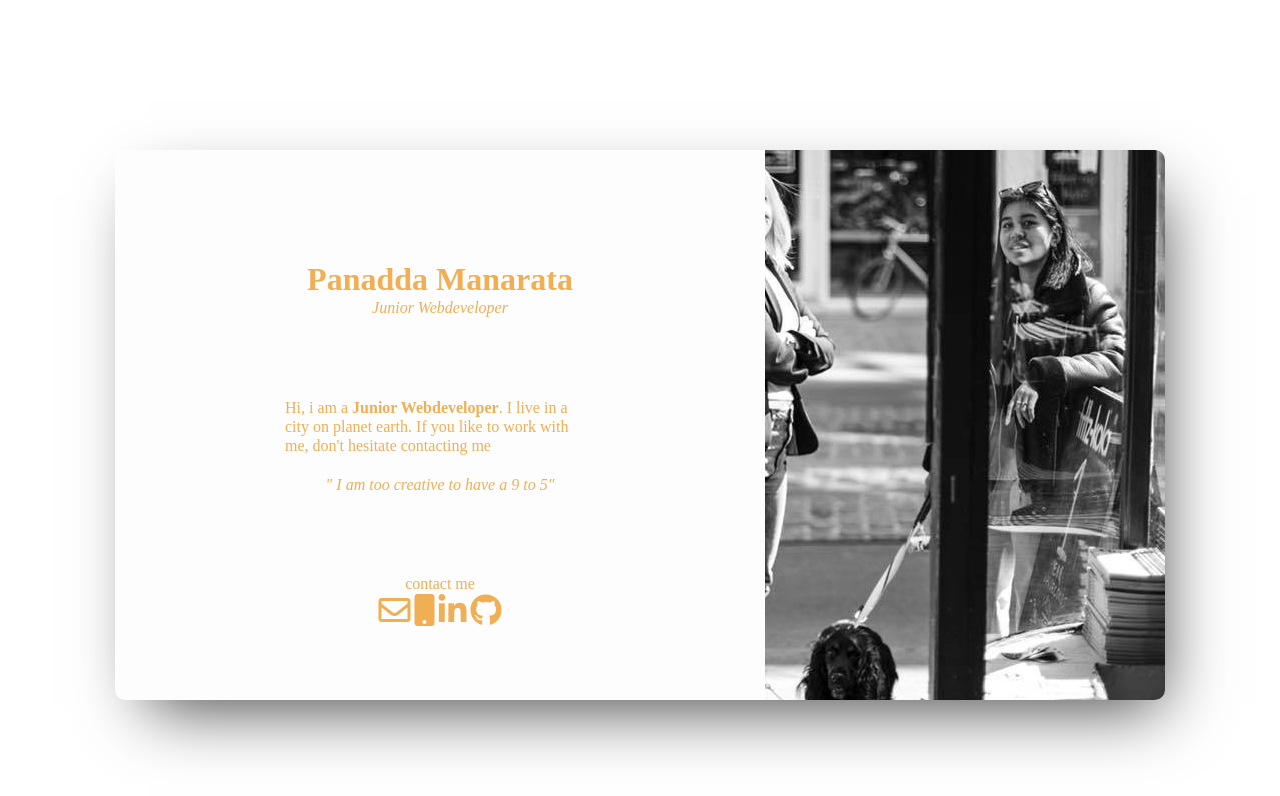
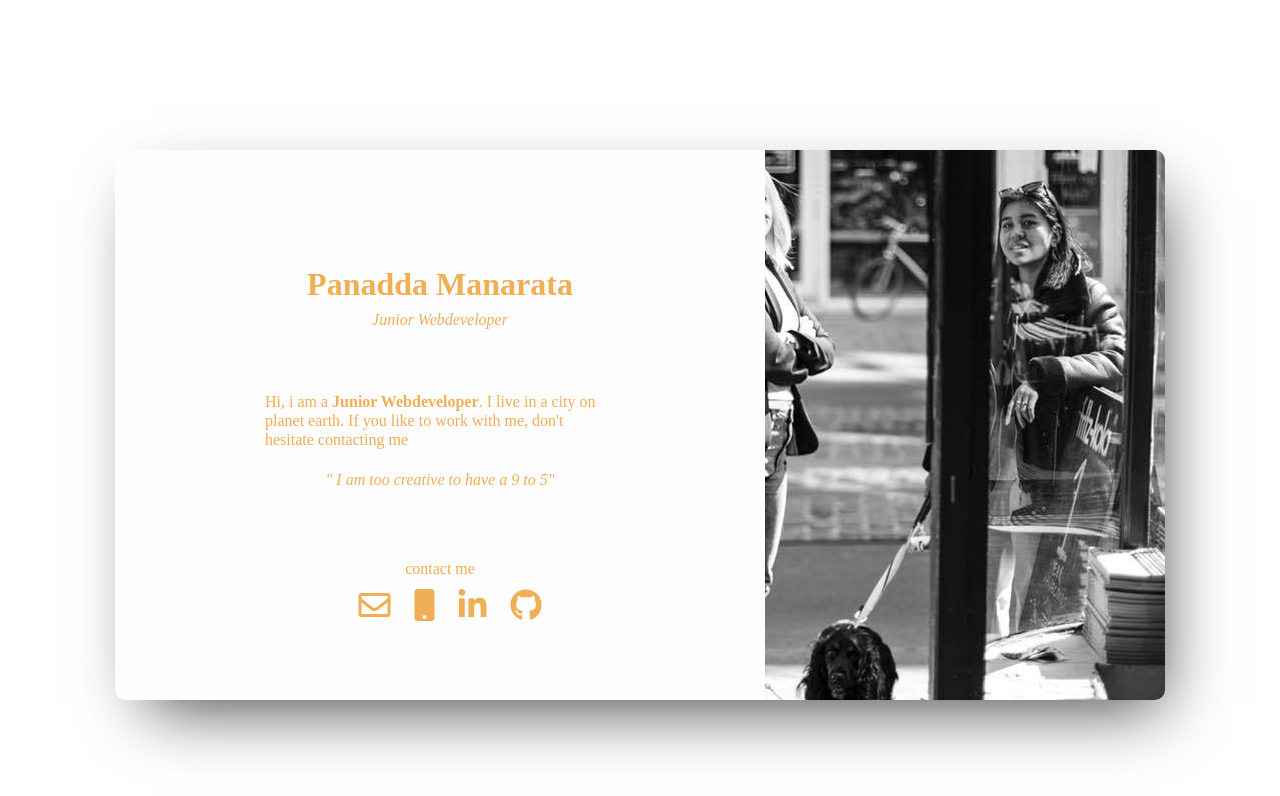
Before and after one commit to PanaddaManarata/Vcard, a plain HTML site: page index.html in a window 1280 px wide. Drawn offline with Linux system fonts and the light colour scheme.

Commit message:
postioning

```diff
--- a/css/style.css
+++ b/css/style.css
@@ -22,44 +22,52 @@
     height: 550px;
     border-radius: 10px;
     position: relative;
-
-    box-shadow: 14px 26px 64px -19px rgba(0,0,0,0.75);
-
+    box-shadow: 14px 26px 64px -19px rgba(0, 0, 0, 0.75);
     top: 150px;
     overflow: hidden;
     background-color: #fdfdfd;
     line-height: 1.2
-
 }
 
 
 
 #info {
-    padding-top: 70px;
+    padding-top: 50px;
     float: left;
     width: 650px;
-
     overflow: hidden;
 
 
 }
 
-.sections{padding: 20px;
+.sections {
     text-align: center;
-    padding-top: 40px;
-    padding-bottom: 40px;
+    padding-top: 60px;
+
 
 }
 
-#secondsection{text-align:left;
-width: 350px; }
+#firstsection {
+    line-height: 1.5;
+}
+
+#secondsection {
+    text-align: left;
+    width: 350px;
+}
 
 
 
+blockquote {
+    text-align: center;
+    margin-top: 20px;
+}
 
-blockquote{text-align: center;
-margin-top: 20px;  }
 
+
+#thirdsection {
+    line-height: 2.5;
+}
 
 
 #photo {
@@ -94,5 +102,6 @@ margin-top: 20px;  }
 }
 
 .bttn {
-    display: inline-block
+    display: inline-block;
+    padding-left: 20px;
 }
--- a/index.html
+++ b/index.html
@@ -24,7 +24,7 @@
             </div>
 
             <div id="secondsection" class="sections">
-                <p>Hi, i am a <strong>Junior Webdeveloper</strong>. I live in a city on planet earth. If you like to work with me, don't hesitate contacting me
+                <p class="iam">Hi, i am a <strong>Junior Webdeveloper</strong>. I live in a city on planet earth. If you like to work with me, don't hesitate contacting me
                 </p>
 
 
@@ -34,14 +34,14 @@
             </div>
 
             <div id="thirdsection" class="sections">
-                <span> contact me</span>
+                <span id="cntct"> contact me</span>
                 <div id="socialemedia">
-                    <div id="mail" class="bttn">
-<a href="mailto:manarata.panadda@gmail.com?Subject=Hi,%20I'd%20like%20to%20work%20with%20you" target="_top"> <i class="far fa-envelope fa-2x"> </i></a>
-                    </div>
-                    <div id="phone" class="bttn"> <a href="tel:0032 484 56 50 99" > <i class="fas fa-mobile fa-2x </f>"></i></a></div>
-                    <div id="linkedin" class="bttn"><a href="https://www.linkedin.com/in/panadda-manarata-150a2b115"> <i class="fab fa-linkedin-in fa-2x"></i> </a> </div>
-                    <div id="github" class="bttn"><a href="https://github.com/PanaddaManarata"><i class="fab fa-github fa-2x"></i></a></div>
+
+<a href="mailto:manarata.panadda@gmail.com?Subject=Hi,%20I'd%20like%20to%20work%20with%20you" target="_top" class="bttn"> <i class="far fa-envelope fa-2x"></i></a>
+
+                     <a href="tel:0032 484 56 50 99"  class="bttn"> <i class="fas fa-mobile fa-2x </f>"></i></a>
+                    <a href="https://www.linkedin.com/in/panadda-manarata-150a2b115" class="bttn"> <i class="fab fa-linkedin-in fa-2x"></i> </a>
+                    <a href="https://github.com/PanaddaManarata" class="bttn"><i class="fab fa-github fa-2x"></i></a>
 
                     <!--   icon in ahref
                        ahref="mailto:"
```
